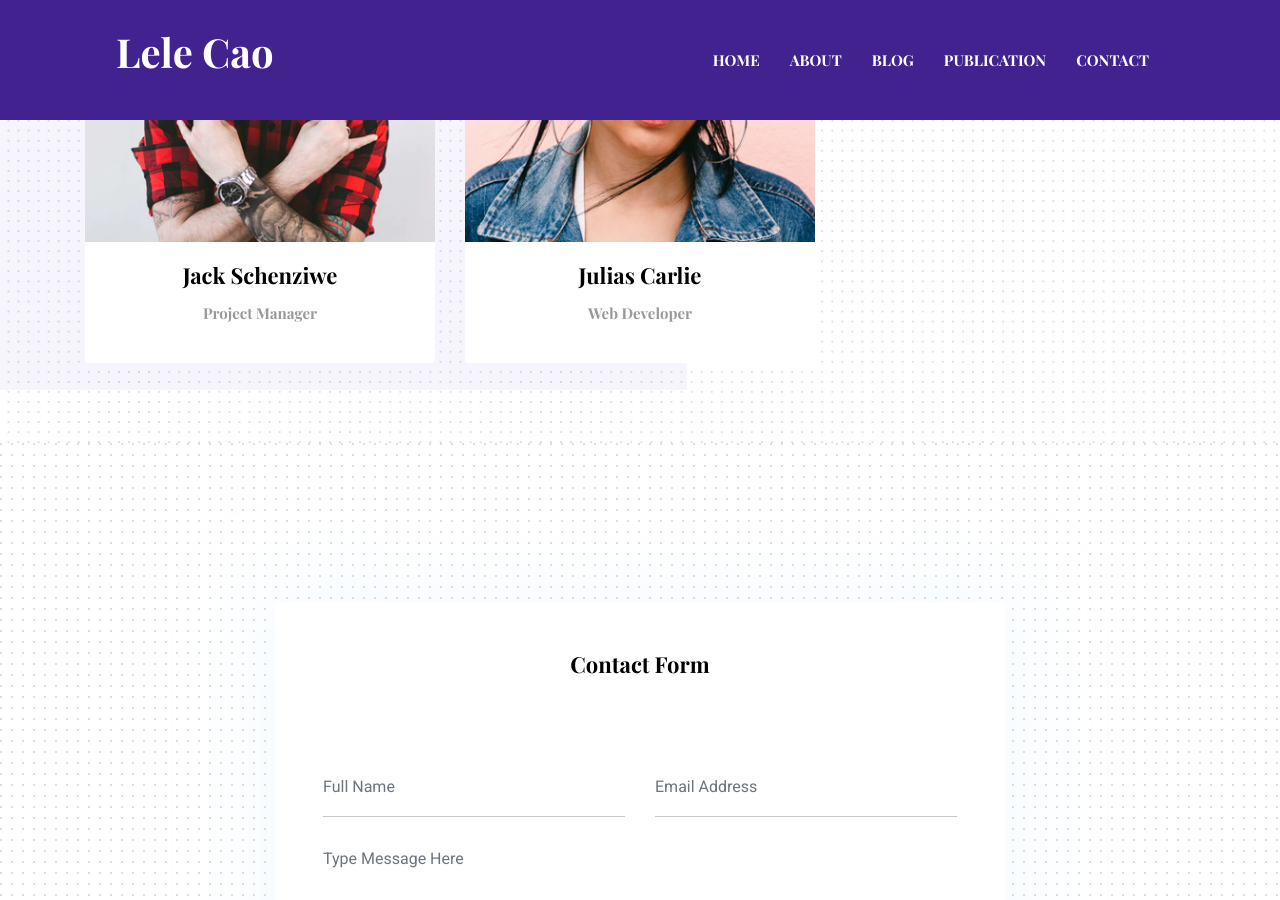
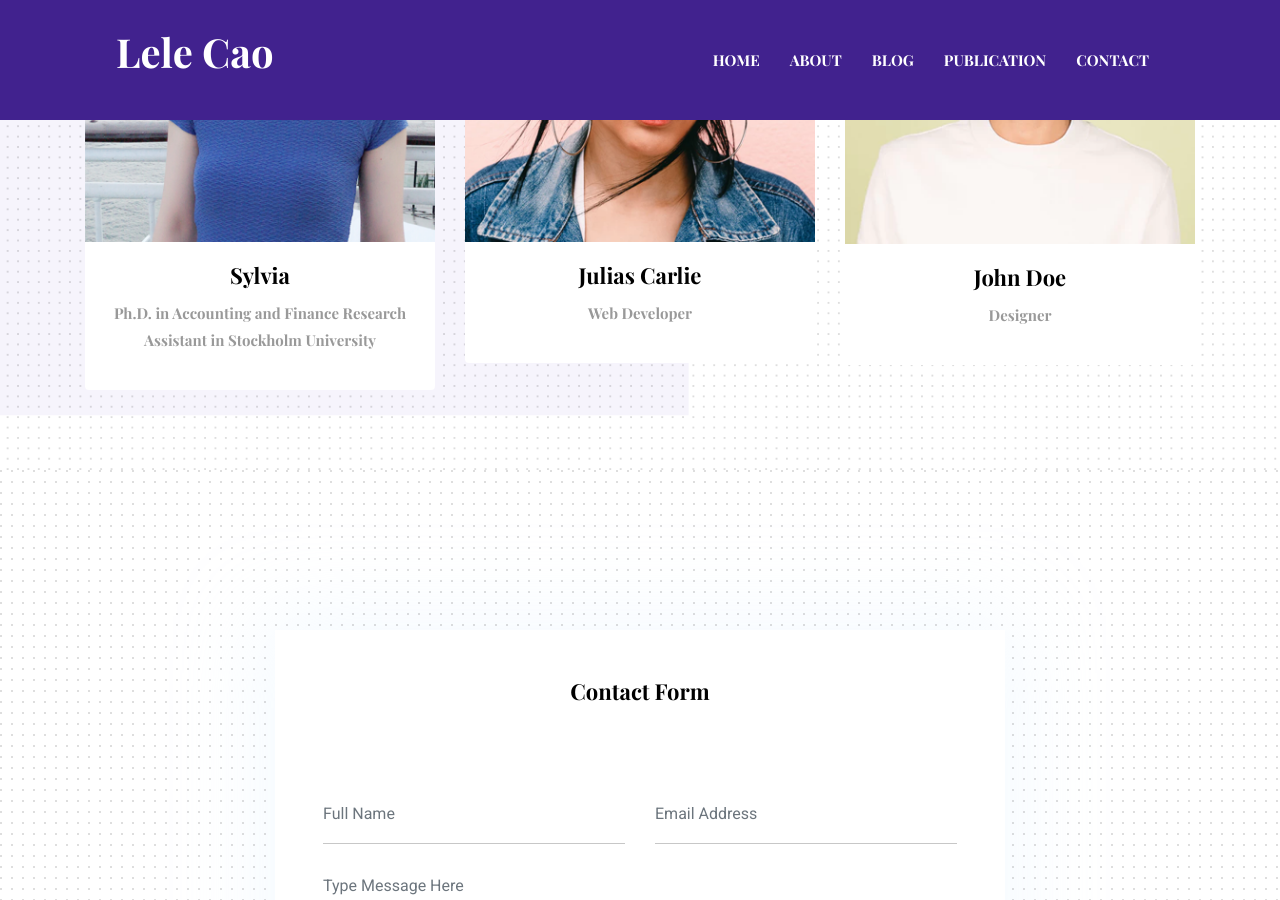
Before and after one commit to vishalbelsare/caolele.github.io, a Jekyll site: the page built from _pages/about.md, in a window 1280 px wide and 900 px high, scrolled down 1345 px. Built offline with Jekyll 4.4.1, drawn with Linux system fonts in a browser that asks for light colours.

Commit message:
test sylvia

```diff
--- a/_data/settings.yml
+++ b/_data/settings.yml
@@ -77,13 +77,17 @@ blurb-btn-name: know more
 
 # My Team Section
 team:
-  - title : "Jack Schenziwe"
+  - title : "Sylvia"
     image : "assets/images/team/member-1.png"
-    designation : "Project Manager"
+    designation : "Ph.D. in Accounting and Finance\nResearch Assistant in Stockholm University"
 
   - title : "Julias Carlie"
     image : "assets/images/team/member-2.png"
     designation : "Web Developer"
+
+  - title : "John Doe"
+    image : "assets/images/team/member-3.png"
+    designation : "Designer"
 
 
 #-------------------------------
```
Also changed, not shown: assets/images/team/member-1.png.
